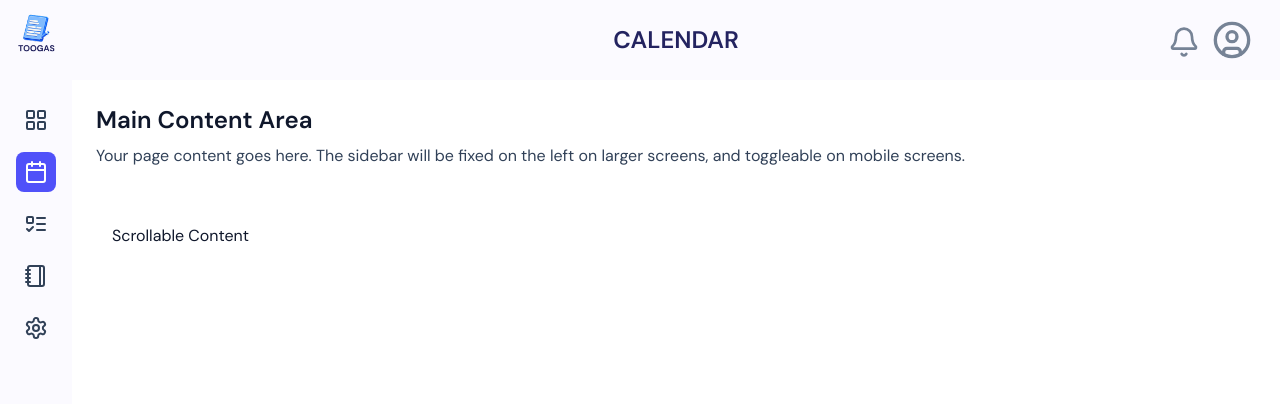
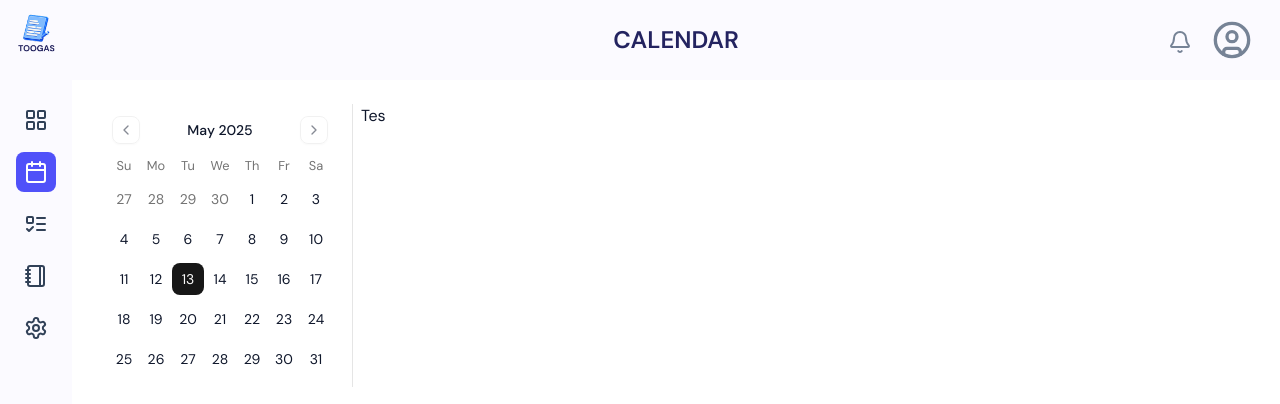
Before and after one commit to muhnatha/TodoList, a Next.js app in the folder frontend/: page /calendar in a window 1280 px wide. Shown: the top 404 px of the page. Built offline with nearby package versions, Linux system fonts and the light colour scheme.

Commit message:
fix: Fix notes page layout

```diff
--- a/frontend/package.json
+++ b/frontend/package.json
@@ -9,15 +9,18 @@
     "lint": "next lint"
   },
   "dependencies": {
+    "@radix-ui/react-slot": "^1.2.2",
     "@supabase/supabase-js": "^2.49.4",
     "class-variance-authority": "^0.7.1",
     "clsx": "^2.1.1",
+    "date-fns": "^3.6.0",
     "firebase": "^11.7.3",
     "framer-motion": "^12.12.1",
     "lucide-react": "^0.510.0",
     "next": "15.3.2",
     "nodemon": "^3.1.10",
     "react": "^19.0.0",
+    "react-day-picker": "^8.10.1",
     "react-dom": "^19.0.0",
     "tailwind-merge": "^3.3.0"
   },
--- a/frontend/src/app/calendar/page.js
+++ b/frontend/src/app/calendar/page.js
@@ -1,18 +1,24 @@
+'use client'
+
 import PageLayout from "@/components/PageLayout"
+import { React,useState } from 'react'
+import { Calendar } from "@/components/ui/calendar"
 
 export default function CalendarPage() {
+  const [date, setDate] = useState(new Date());
+
   return (
     <PageLayout title="CALENDAR">
-      <h1 className="text-2xl font-semibold text-slate-900 dark:text-slate-50">
-        Main Content Area
-      </h1>
-      <p className="mt-2 text-slate-700 dark:text-slate-300">
-        Your page content goes here. The sidebar will be fixed on the left on larger screens,
-        and toggleable on mobile screens.
-      </p>
-      {/* Add more content to test scrolling within main area */}
-      <div className="mt-10 h-auto bg-white dark:bg-slate-800 rounded-lg p-4">
-          Scrollable Content
+      <div className="flex w-full">
+        <Calendar
+          mode="single"
+          selected={date}
+          onSelect={setDate}
+          className="mr-2"
+        />
+        <div className="border-l-1 w-full">
+          <h1 className="ml-2">Tes</h1>
+        </div>
       </div>
     </PageLayout>
   )
--- a/frontend/src/app/notes/page.js
+++ b/frontend/src/app/notes/page.js
@@ -1,25 +1,8 @@
-'use client';
-
-import { useEffect, useState } from "react";
 import PageLayout from "@/components/PageLayout";
 
 export default function NotesPage() {
   return (
-    <div className="flex h-screen bg-[#FAF9FF]">
-      {/* Sidebar */}
-      <aside className="w-16 bg-white flex flex-col items-center py-6 shadow-md">
-        <div className="mb-10">
-          <img src="/logo.png" alt="Logo" className="w-8 h-8" />
-        </div>
-        <div className="flex flex-col gap-6 text-gray-500 text-xl">
-          <button>🏠</button>
-          <button>📅</button>
-          <button>📋</button>
-          <button className="text-white bg-[#6B5CFF] rounded-xl p-2">✏️</button>
-          <button>⚙️</button>
-        </div>
-      </aside>
-
+    <PageLayout title="NOTES">
         {/* Main Content */}
         <div className="flex-1 flex flex-col p-8 relative">
           {/* Header */}
@@ -45,6 +28,6 @@
             No notes yet...
           </div>
         </div>
-    </div>
+      </PageLayout>
   );
 }
--- a/frontend/src/components/header.js
+++ b/frontend/src/components/header.js
@@ -7,8 +7,8 @@
         <>
             <div className={`flex items-center justify-center text-[#232360] ${title.toLowerCase() === 'dashboard' ? 'bg-white' : 'bg-[#FBFAFF]'}`}>
                 <h1 className='text-2xl font-semibold'>{title}</h1>
-                <div className="absolute top-0 right-0 mr-7 mt-5 flex flex-row gap-3">
-                    <Bell className='w-8 h-8 mt-1.5 hover:cursor-pointer text-[#768396]'/>
+                <div className="absolute top-0 right-0 mr-7 mt-5 flex flex-row gap-5">
+                    <Bell className='w-6 h-6 mt-2.5 hover:cursor-pointer text-[#768396]'/>
                     <UserCircleIcon className='w-10 h-10 hover:cursor-pointer text-[#768396]'/>
                 </div>
             </div>
--- /dev/null
+++ b/frontend/src/components/ui/button.jsx
@@ -0,0 +1,55 @@
+import * as React from "react"
+import { Slot } from "@radix-ui/react-slot"
+import { cva } from "class-variance-authority";
+
+import { cn } from "@/lib/utils"
+
+const buttonVariants = cva(
+  "inline-flex items-center justify-center gap-2 whitespace-nowrap rounded-md text-sm font-medium transition-all disabled:pointer-events-none disabled:opacity-50 [&_svg]:pointer-events-none [&_svg:not([class*='size-'])]:size-4 shrink-0 [&_svg]:shrink-0 outline-none focus-visible:border-ring focus-visible:ring-ring/50 focus-visible:ring-[3px] aria-invalid:ring-destructive/20 dark:aria-invalid:ring-destructive/40 aria-invalid:border-destructive",
+  {
+    variants: {
+      variant: {
+        default:
+          "bg-primary text-primary-foreground shadow-xs hover:bg-primary/90",
+        destructive:
+          "bg-destructive text-white shadow-xs hover:bg-destructive/90 focus-visible:ring-destructive/20 dark:focus-visible:ring-destructive/40 dark:bg-destructive/60",
+        outline:
+          "border bg-background shadow-xs hover:bg-accent hover:text-accent-foreground dark:bg-input/30 dark:border-input dark:hover:bg-input/50",
+        secondary:
+          "bg-secondary text-secondary-foreground shadow-xs hover:bg-secondary/80",
+        ghost:
+          "hover:bg-accent hover:text-accent-foreground dark:hover:bg-accent/50",
+        link: "text-primary underline-offset-4 hover:underline",
+      },
+      size: {
+        default: "h-9 px-4 py-2 has-[>svg]:px-3",
+        sm: "h-8 rounded-md gap-1.5 px-3 has-[>svg]:px-2.5",
+        lg: "h-10 rounded-md px-6 has-[>svg]:px-4",
+        icon: "size-9",
+      },
+    },
+    defaultVariants: {
+      variant: "default",
+      size: "default",
+    },
+  }
+)
+
+function Button({
+  className,
+  variant,
+  size,
+  asChild = false,
+  ...props
+}) {
+  const Comp = asChild ? Slot : "button"
+
+  return (
+    <Comp
+      data-slot="button"
+      className={cn(buttonVariants({ variant, size, className }))}
+      {...props} />
+  );
+}
+
+export { Button, buttonVariants }
--- /dev/null
+++ b/frontend/src/components/ui/calendar.jsx
@@ -0,0 +1,74 @@
+"use client"
+
+import * as React from "react"
+import { ChevronLeft, ChevronRight } from "lucide-react"
+import { DayPicker } from "react-day-picker"
+
+import { cn } from "@/lib/utils"
+import { buttonVariants } from "@/components/ui/button"
+
+function Calendar({
+  className,
+  classNames,
+  showOutsideDays = true,
+  ...props
+}) {
+  return (
+    <DayPicker
+      showOutsideDays={showOutsideDays}
+      className={cn("p-3", className)}
+      classNames={{
+        months: "flex flex-col sm:flex-row gap-2",
+        month: "flex flex-col gap-4",
+        caption: "flex justify-center pt-1 relative items-center w-full",
+        caption_label: "text-sm font-medium",
+        nav: "flex items-center gap-1",
+        nav_button: cn(
+          buttonVariants({ variant: "outline" }),
+          "size-7 bg-transparent p-0 opacity-50 hover:opacity-100"
+        ),
+        nav_button_previous: "absolute left-1",
+        nav_button_next: "absolute right-1",
+        table: "w-full border-collapse space-x-1",
+        head_row: "flex",
+        head_cell:
+          "text-muted-foreground rounded-md w-8 font-normal text-[0.8rem]",
+        row: "flex w-full mt-2",
+        cell: cn(
+          "relative p-0 text-center text-sm focus-within:relative focus-within:z-20 [&:has([aria-selected])]:bg-accent [&:has([aria-selected].day-range-end)]:rounded-r-md",
+          props.mode === "range"
+            ? "[&:has(>.day-range-end)]:rounded-r-md [&:has(>.day-range-start)]:rounded-l-md first:[&:has([aria-selected])]:rounded-l-md last:[&:has([aria-selected])]:rounded-r-md"
+            : "[&:has([aria-selected])]:rounded-md"
+        ),
+        day: cn(
+          buttonVariants({ variant: "ghost" }),
+          "size-8 p-0 font-normal aria-selected:opacity-100"
+        ),
+        day_range_start:
+          "day-range-start aria-selected:bg-primary aria-selected:text-primary-foreground",
+        day_range_end:
+          "day-range-end aria-selected:bg-primary aria-selected:text-primary-foreground",
+        day_selected:
+          "bg-primary text-primary-foreground hover:bg-primary hover:text-primary-foreground focus:bg-primary focus:text-primary-foreground",
+        day_today: "bg-accent text-accent-foreground",
+        day_outside:
+          "day-outside text-muted-foreground aria-selected:text-muted-foreground",
+        day_disabled: "text-muted-foreground opacity-50",
+        day_range_middle:
+          "aria-selected:bg-accent aria-selected:text-accent-foreground",
+        day_hidden: "invisible",
+        ...classNames,
+      }}
+      components={{
+        IconLeft: ({ className, ...props }) => (
+          <ChevronLeft className={cn("size-4", className)} {...props} />
+        ),
+        IconRight: ({ className, ...props }) => (
+          <ChevronRight className={cn("size-4", className)} {...props} />
+        ),
+      }}
+      {...props} />
+  );
+}
+
+export { Calendar }
```
Also changed, not shown: 1 other file (tests, documents, lock files or other folders). Lines whose indentation alone changed are shown as unchanged.
